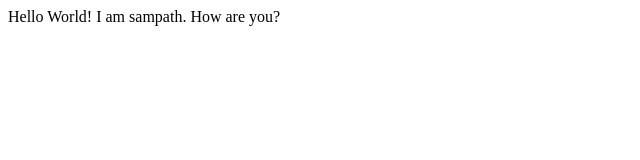
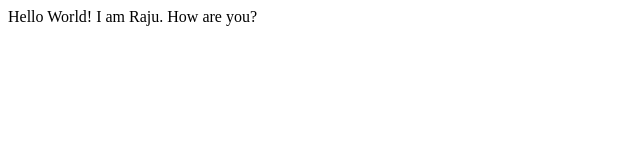
Before and after one commit to sampath32824/Myrepo, a plain HTML site: page index.html in a window 1280 px wide. Shown: the full height of the page, 0-640 px from the left. Drawn offline with Linux system fonts and the light colour scheme.

Commit message:
Name modified

```diff
--- a/index.html
+++ b/index.html
@@ -13,7 +13,7 @@
 </head>
 
 <body>
-    I am sampath. How are you?
+    I am Raju. How are you?
 </body>
 
 </html>
```
